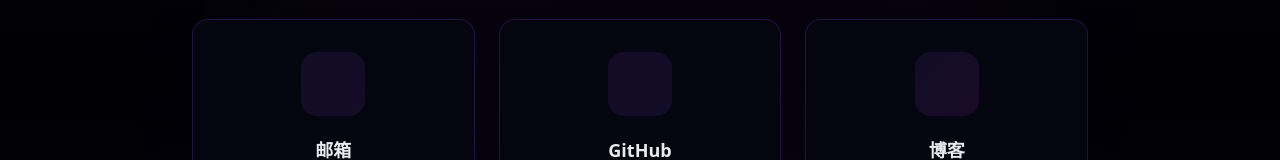
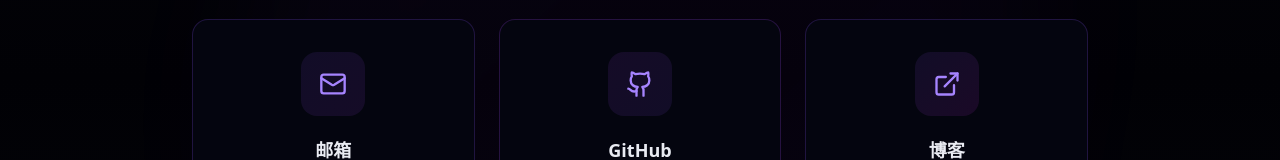
Before and after one commit to DearJohn-lx/DearJohn-lx.github.io, a Next.js app: page / in a window 1280 px wide. Shown: the part 5790-5950 px from the top of the page. Built offline with nearby package versions, Linux system fonts and the light colour scheme.

Commit message:
de8cdaa0-8dc8-40a0-8d41-1cbdd7336be0

```diff
--- a/src/components/blog/contact.tsx
+++ b/src/components/blog/contact.tsx
@@ -114,7 +114,7 @@ export function Contact() {
                 </motion.span>
 
                 <div className={`w-16 h-16 rounded-2xl bg-gradient-to-br ${item.bgGradient} flex items-center justify-center mb-5 group-hover:scale-110 transition-all duration-300 ${item.borderColor}`}>
-                  <div className={`text-transparent bg-clip-text bg-gradient-to-r ${item.gradient}`}>
+                  <div className="text-violet-400 group-hover:text-violet-300 transition-colors duration-300">
                     {item.icon}
                   </div>
                 </div>
```
Also changed, not shown: upload/pasted_image_1780052084264.png (added).
